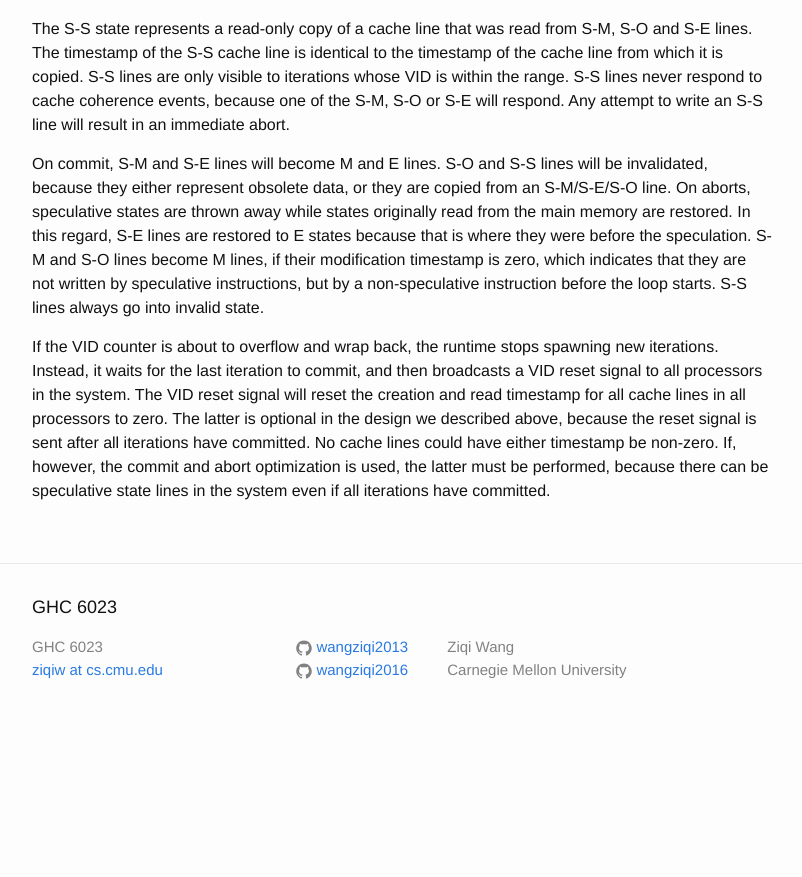
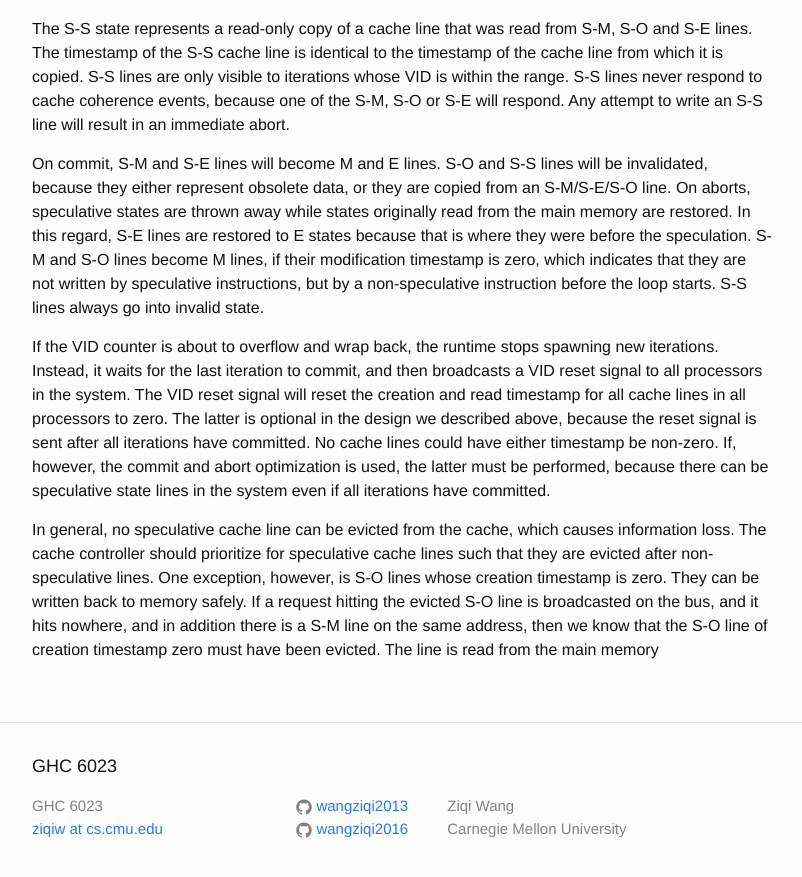
Before and after one commit to wangziqi2013/wangziqi2013.github.io, a Jekyll site: the page built from _posts/2018-06-02-Hardware-Multithreaded-Transactions.markdown, in a window 1280 px wide and 900 px high, scrolled down 2392 px. Shown: the top 877 px of the window, without its empty margins (238-1040 px from the left). Built offline with Jekyll 4.4.1, drawn with Linux system fonts in a browser that asks for light colours; before the commit the page ends 3133 px from its top, so only the background shows below that.

Commit message:
Working on eviction

```diff
--- a/_posts/2018-06-02-Hardware-Multithreaded-Transactions.markdown
+++ b/_posts/2018-06-02-Hardware-Multithreaded-Transactions.markdown
@@ -107,3 +107,9 @@ reset signal will reset the creation and read timestamp for all cache lines in a
 optional in the design we described above, because the reset signal is sent after all iterations have committed. No
 cache lines could have either timestamp be non-zero. If, however, the commit and abort optimization is used, the latter
 must be performed, because there can be speculative state lines in the system even if all iterations have committed.
+
+In general, no speculative cache line can be evicted from the cache, which causes information loss. The cache controller
+should prioritize for speculative cache lines such that they are evicted after non-speculative lines. One exception, however,
+is S-O lines whose creation timestamp is zero. They can be written back to memory safely. If a request hitting the
+evicted S-O line is broadcasted on the bus, and it hits nowhere, and in addition there is a S-M line on the same address,
+then we know that the S-O line of creation timestamp zero must have been evicted. The line is read from the main memory
```
